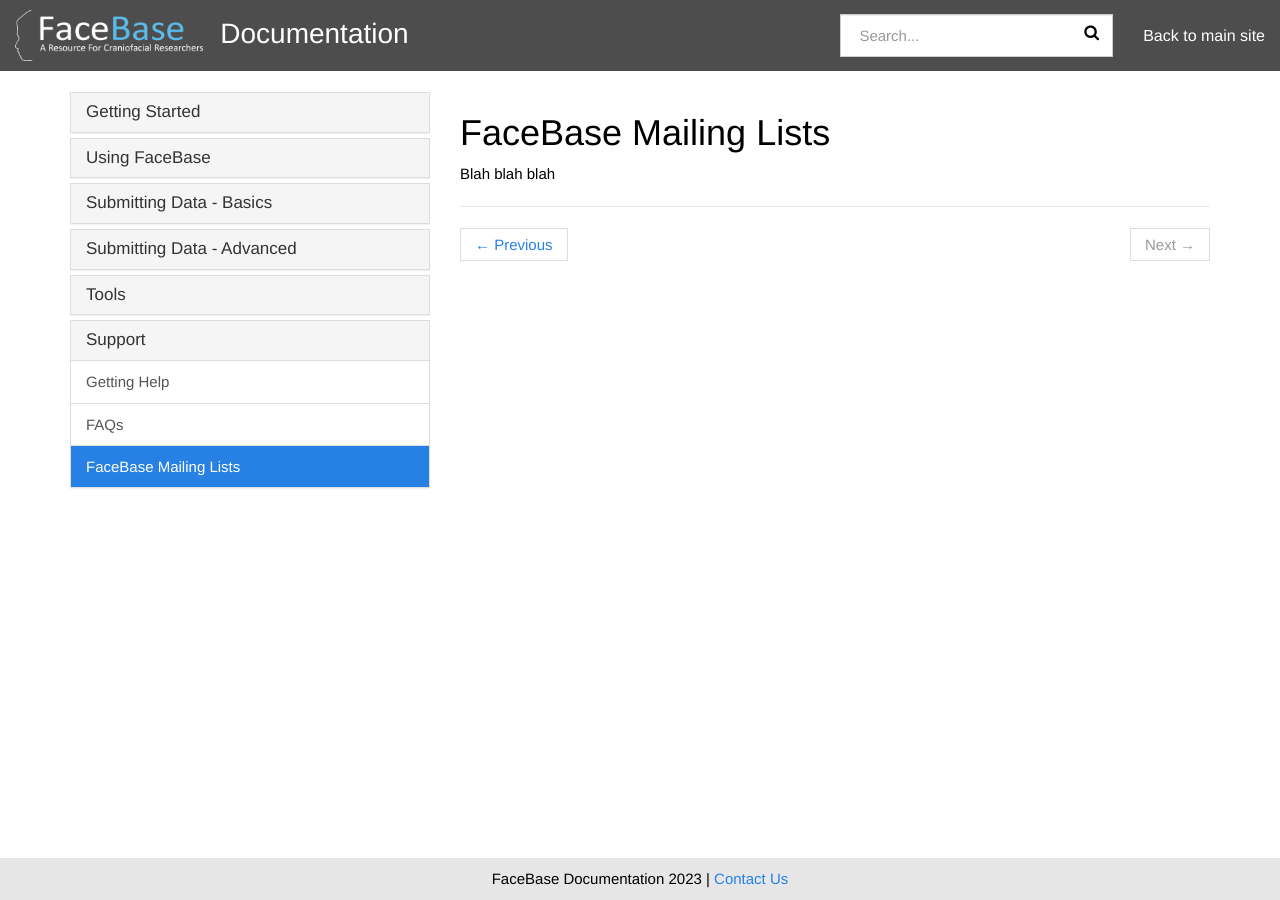
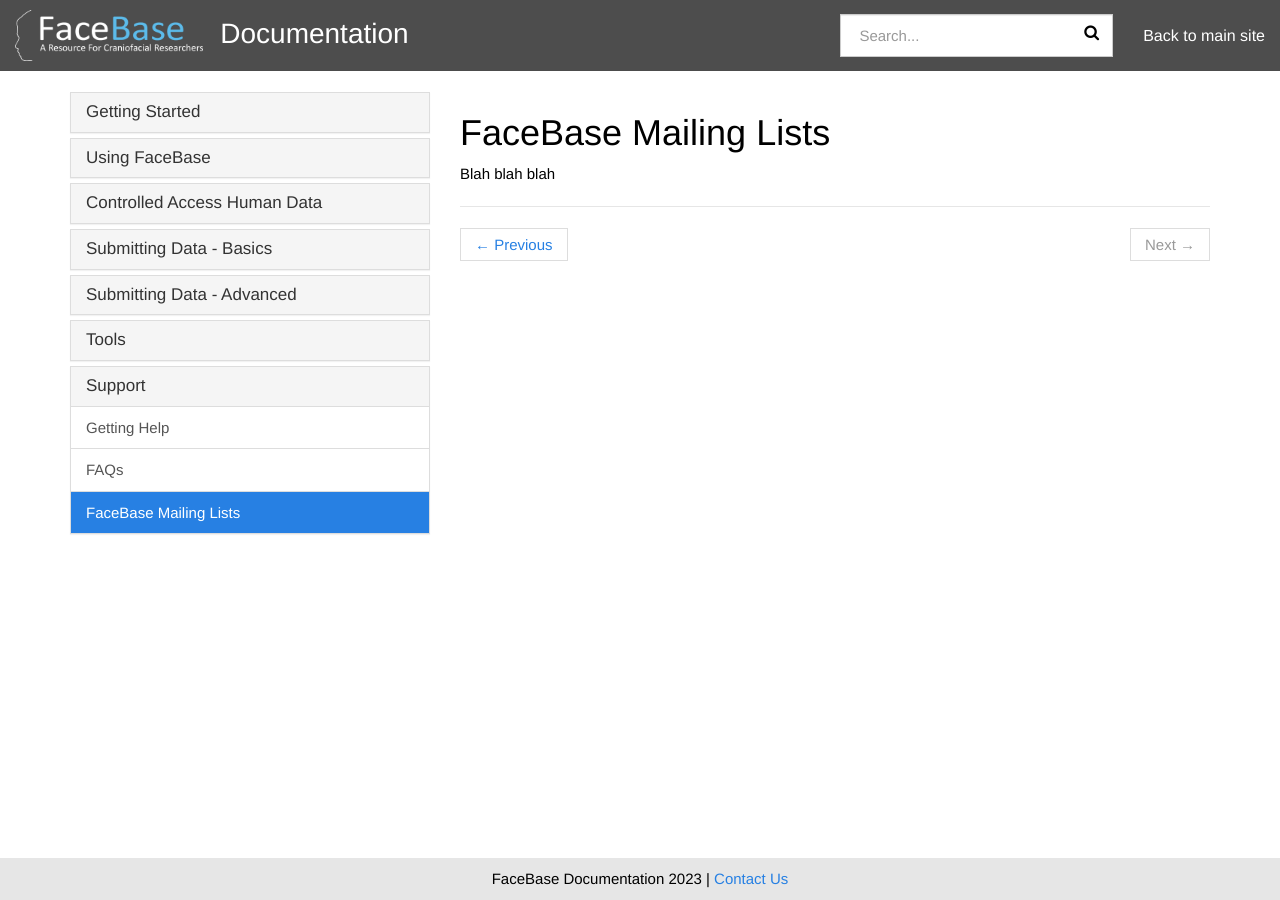
Before and after one commit to informatics-isi-edu/facebase-docs, a Jekyll site: the page built from docs/_docs/support/mailing-lists.md, in a window 1280 px wide. Built offline with Jekyll 4.4.1, drawn with Linux system fonts in a browser that asks for light colours.

Commit message:
making controlled access data its own section

```diff
--- a/docs/_data/docs.yml
+++ b/docs/_data/docs.yml
@@ -12,6 +12,11 @@
   - visualizations
   - sharing-and-citing-data
   - Exporting-Data-from-FaceBase
+  - programmatic-access
+  - 3d-viewers
+  - nifti-files
+- title: Controlled Access Human Data
+  docs:
   - human-data
   - duc
   - dar
@@ -19,10 +24,6 @@
   - print-sign-submit
   - notification
   - encryption-keys
-  - programmatic-access
-  - 3d-viewers
-  - nifti-files
-
 - title: Submitting Data - Basics
   docs:
   - submitter-introduction
```
